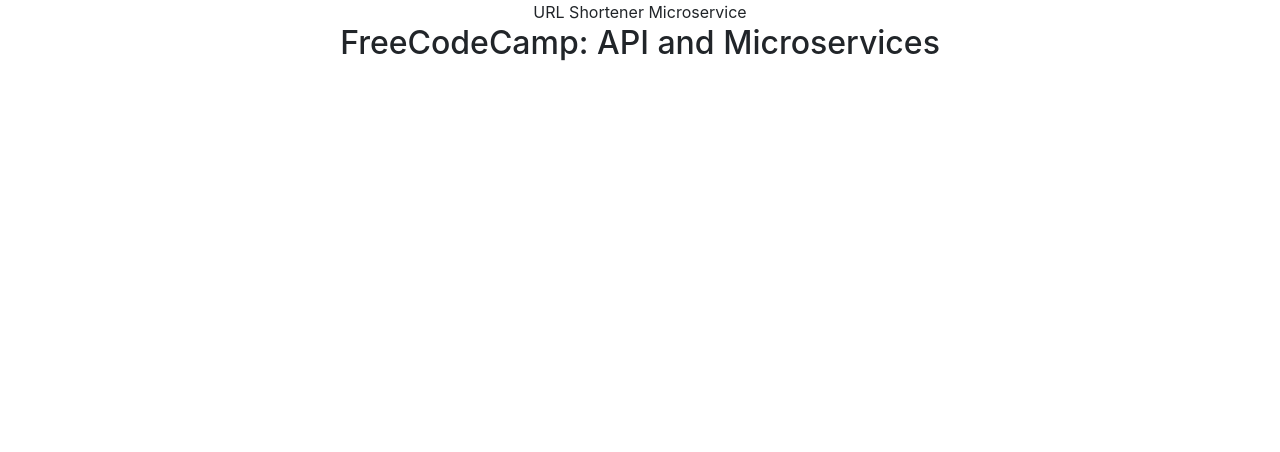
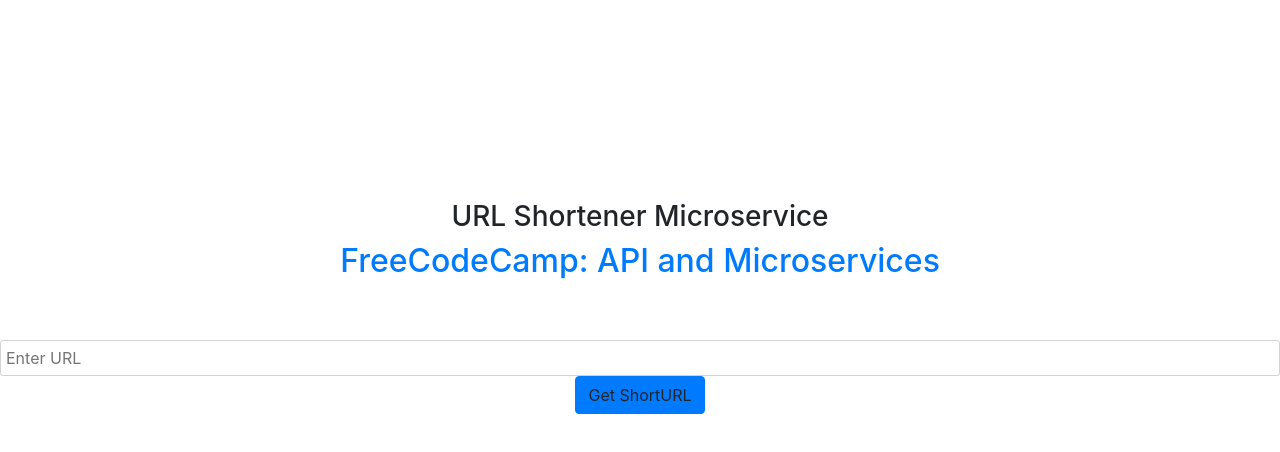
Before and after one commit to amirzamzam/url-shortener, a website: page views/index.html in a window 1280 px wide. Drawn offline with nearby package versions, Linux system fonts and the light colour scheme.

Commit message:
🛀📺 Checkpoint ./views/index.html:780437/362

```diff
--- a/views/index.html
+++ b/views/index.html
@@ -22,15 +22,20 @@
 
 
   </head>
-  <body class="text-center" style="margin-top:6>
+  <body class="text-center" style="margin-top:200px">
 
     <h3>
       URL Shortener Microservice
     </h3>
 
     <h2>
-      FreeCodeCamp: API and Microservices
+      <a href="https://www.freecodecamp.org/challenges/url-shortener-microservice">FreeCodeCamp: API and Microservices</a>
     </h2>
+
+    <section style="margin-top:60px">
+    <input placeholder="Enter URL">
+      <a class="btn btn-primary">Get ShortURL</a>
+    </section>
 
   </body>
 </html>
```
